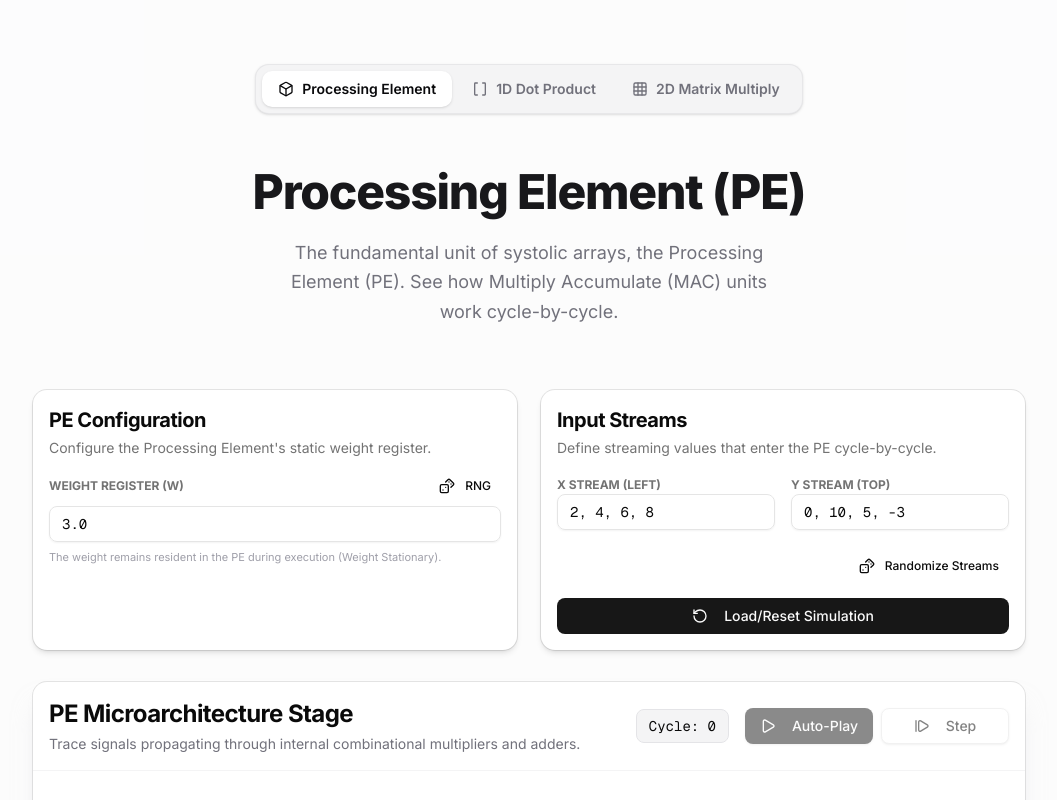
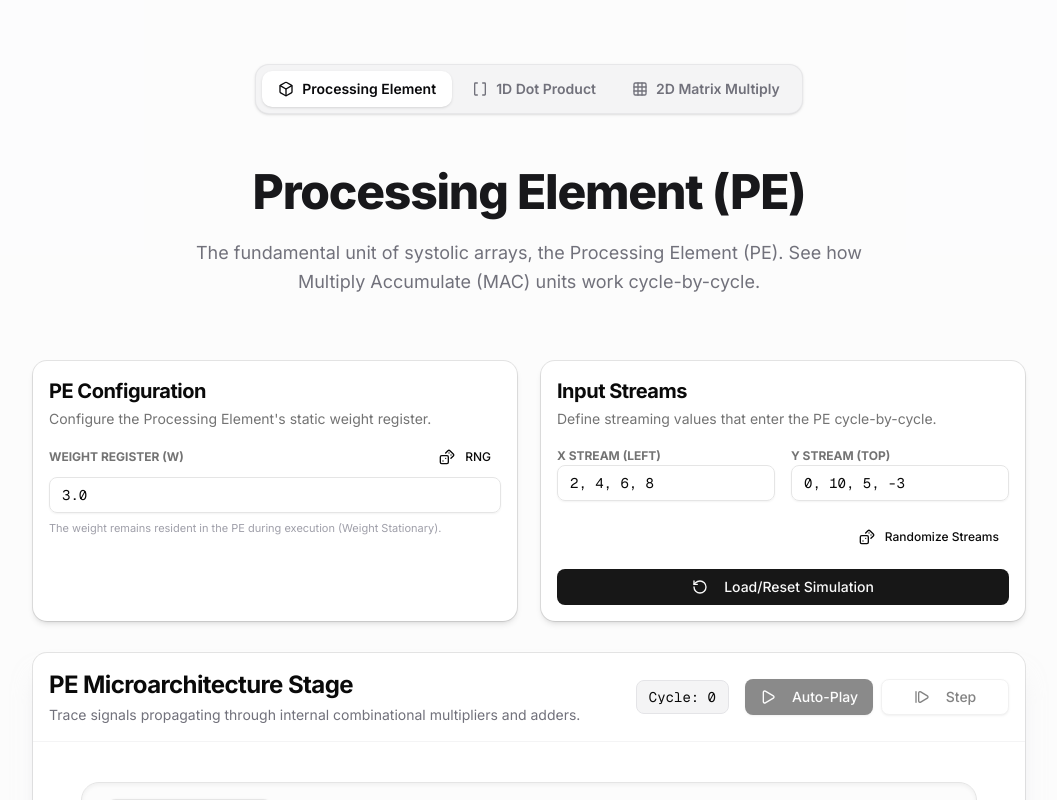
Before and after one commit to georgesung/systolic-array-simulator, a Next.js app in the folder web/: page / in a window 1280 px wide. Shown: the top 800 px of the page, without its empty margins (111-1168 px from the left). Built offline with nearby package versions, Linux system fonts and the light colour scheme.

Commit message:
Make the subtitles wider

```diff
--- a/web/src/app/page.tsx
+++ b/web/src/app/page.tsx
@@ -79,7 +79,7 @@
         <h1 className="text-4xl sm:text-5xl font-extrabold tracking-tight text-zinc-900 dark:text-zinc-50 leading-tight">
           {header.title}
         </h1>
-        <p className="text-base sm:text-lg text-zinc-500 dark:text-zinc-400 max-w-lg mx-auto leading-relaxed">
+        <p className="text-base sm:text-lg text-zinc-500 dark:text-zinc-400 mx-auto leading-relaxed">
           {header.subtitle}
         </p>
       </header>
```
